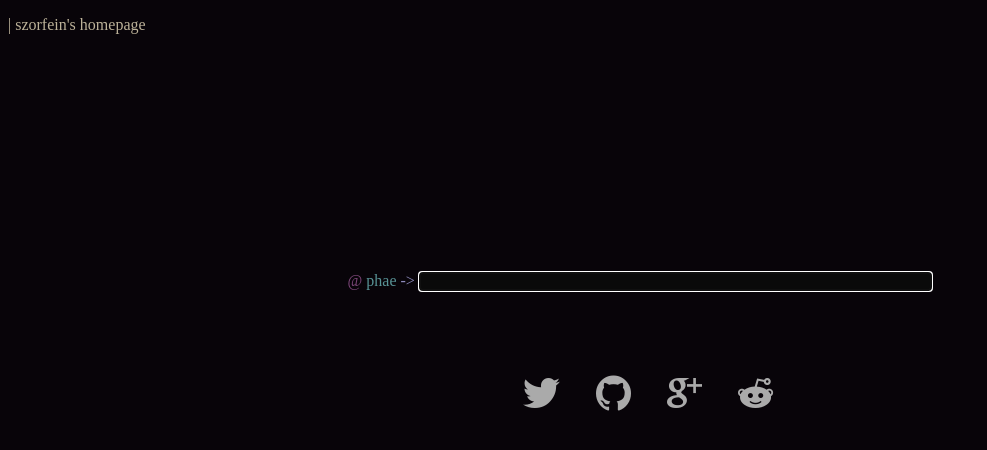
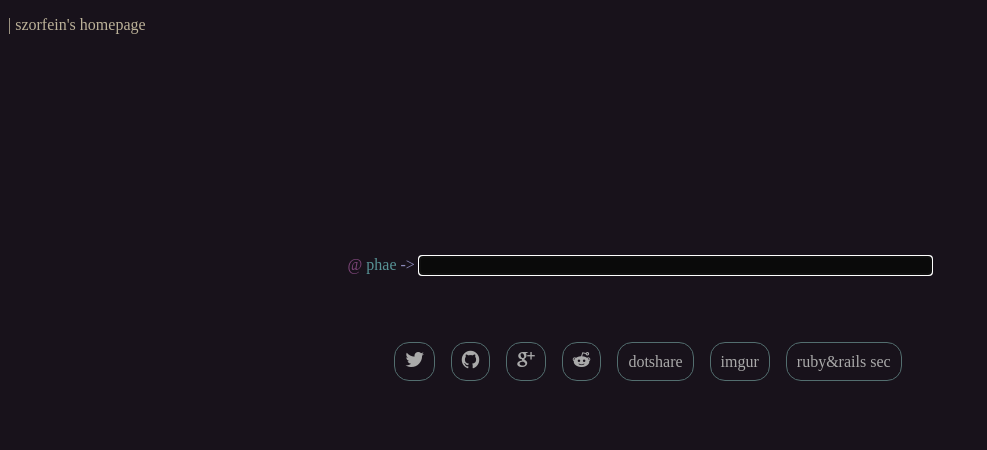
Before and after one commit to szorfein/homepage, a plain HTML site: page index.html in a window 1280 px wide. Shown: the whole page, without its empty margins (0-987 px from the left). Drawn offline with Linux system fonts and the light colour scheme; no server answers; files whose address does not match are found by name.

Commit message:
add no-icon link

```diff
--- a/assets/css/app.css
+++ b/assets/css/app.css
@@ -1,5 +1,5 @@
 form {
-    margin-top: 6em;
+    margin-top: 80px;
     text-align: center;
 }
 
@@ -12,16 +12,22 @@ form {
 }
 
 #social-link {
-    margin-top: 2.0em;
-    bottom: 0;
-    font-size: 40px;
-    width:100%;
+    margin-top: 55px;
+    width: 100%;
+    display: -webkit-flex; /* Safari */
+    display: flex;
+}
+
+#social-link i {
+    font-size: 20px;
 }
 
 #social-link div {
-    position: relative;
+    padding: 0 10%;
+    -webkit-flex: 1;  /* Safari 6.1+ */
+    -ms-flex: 1;  /* IE 10 */
+    flex: 1;
     text-align: center;
-    padding: 0 5%;
 }
 
 #social-link a {
@@ -29,6 +35,9 @@ form {
     padding: 10px;
     text-decoration: none;
     color: #aaa;
+    border: 1px solid #536e6f;
+    line-height: 4em;
+    border-radius: 15px;
 }
 
 #social-link a:hover {
--- a/assets/js/app.js
+++ b/assets/js/app.js
@@ -8,6 +8,8 @@ $(document).ready(function() {
             html += '<a href="'+entry.url+'">';
             if (entry.icon) {
                 html += '<i class="ion '+entry.icon+'"></i>';
+            } else {
+                html += entry.name;
             }
             html += '</a>';
         });
--- a/index.html
+++ b/index.html
@@ -11,7 +11,7 @@
         <script src="assets/js/app.js"></script>
     </head>
 
-    <body style="background-color:#080409;color:#bcb299;">
+    <body style="background-color:#18121b;color:#bcb299;">
         <p>
         | szorfein's homepage
         </p>
--- a/social-link.json
+++ b/social-link.json
@@ -18,5 +18,22 @@
         "name": "reddit",
         "icon": "ion-social-reddit",
         "url": "https://reddit.com/user/szorfein/submitted"
+    },
+    {
+        "name": "dotshare",
+        "icon": "",
+        "url": "http://dotshare.it/~szorfein/dots/"
+    },
+    {
+        "name": "imgur",
+        "icon": "",
+        "url": "https://imgur.com/user/Szorfein/submitted"
+    },
+    {
+        "name": "ruby&rails sec",
+        "icon": "",
+        "url": "http://guides.rubyonrails.org/security.html"
     }
+
+
 ]
```
Also changed, not shown: preview.jpg, 1 other file.
